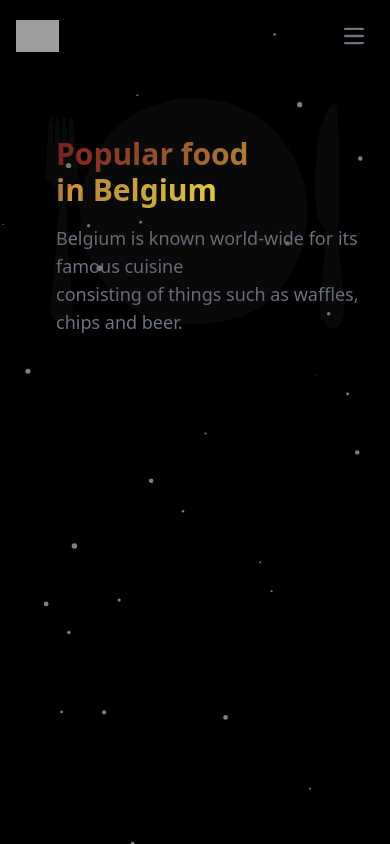
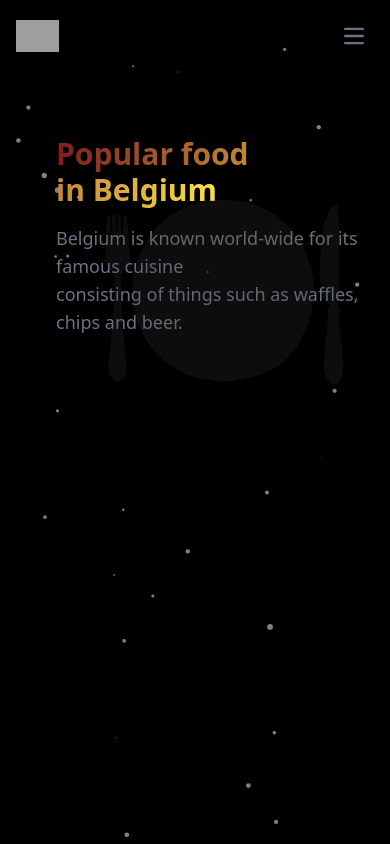
Before and after one commit to walkingplough/SchoolProject, a plain HTML site: page food.html in a window 390 px wide. Drawn offline with nearby package versions, Linux system fonts and the light colour scheme; grey boxes are pictures that could not be loaded.

Commit message:
Fixed the food page

```diff
--- a/food.html
+++ b/food.html
@@ -22,6 +22,26 @@
         /* Text shadow for navbar links */
         .text-shadow {
             text-shadow: 2px 2px 4px rgba(0, 0, 0, 0.6);
+        }
+
+        /* Responsive floating image */
+        .floating-img {
+            position: absolute;
+            top: 10%;
+            right: 0;
+            width: 40vw; /* Scale the width relative to the viewport */
+            max-width: 700px; /* Ensure the image doesn't grow too large */
+            opacity: 0.2;
+            border-radius: 0.5rem;
+            box-shadow: 0 4px 8px rgba(0, 0, 0, 0.3);
+        }
+
+        @media (max-width: 768px) {
+            .floating-img {
+                width: 80vw;
+                right: 10px;
+                top: 20%; /* Adjust for smaller screens */
+            }
         }
     </style>
     <script src="https://cdn.jsdelivr.net/npm/particles.js@2.0.0/particles.min.js"></script>
@@ -77,14 +97,17 @@
     </nav>
 
     <div class="max-w-screen-sm ml-10 px-4 pt-16">
-        <h1
-            class="mb-4 text-3xl font-extrabold text-gray-900 dark:text-white md:text-5xl lg:text-6xl text-left">
+        <h1 class="mb-4 text-3xl font-extrabold text-gray-900 dark:text-white md:text-5xl lg:text-6xl text-left">
             <span class="text-transparent bg-clip-text bg-gradient-to-r to-yellow-300 from-red-900">
                 Popular food<br> in Belgium</span>
         </h1>
-        <p class="text-lg font-normal text-gray-500 dark:text-gray-400">Belgium is known world-wide for its famous cuisine<br> consisting of things such as waffles, chips and beer.</p>
+        <p class="text-lg font-normal text-gray-500 dark:text-gray-400">
+            Belgium is known world-wide for its famous cuisine<br> consisting of things such as waffles, chips and beer.
+        </p>
     </div>
-    <img src="plate.webp" alt="plateimage" class="absolute top-5 -right-0 mt-10 w-[700px] h-auto rounded-lg shadow-lg opacity-15">
+
+    <!-- Updated image with responsive positioning -->
+    <img src="plate.webp" alt="plateimage" class="floating-img">
 
     <!-- Initialize Particles.js -->
     <script>
```
